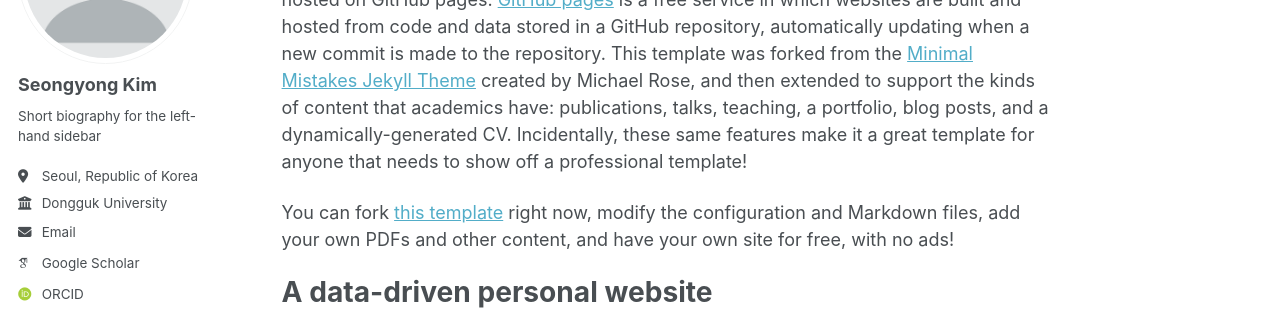
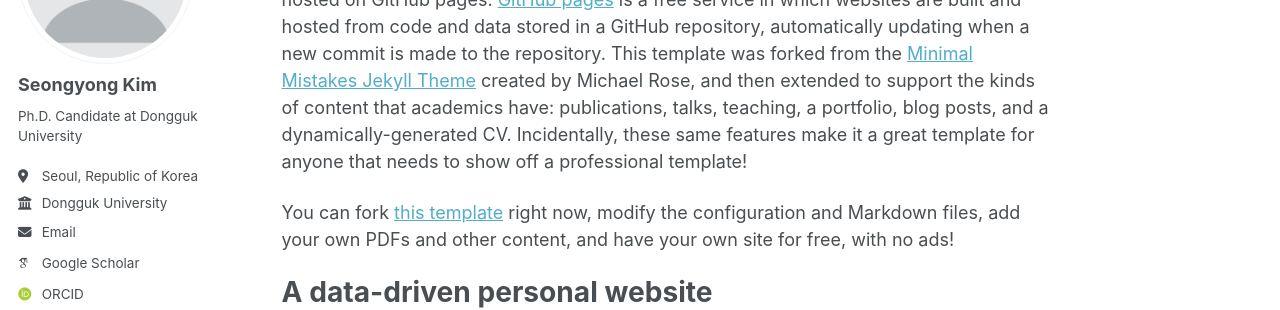
Before and after one commit to seongdrgn/seongdrgn.github.io, a Jekyll site: the page built from _pages/about.md, in a window 1280 px wide. Shown: the part 210-520 px from the top of the page. Built offline with Jekyll 4.4.1, drawn with Linux system fonts in a browser that asks for light colours; some web fonts are replaced; a script that is not in the unit is left out.

Commit message:
Update _config.yml

```diff
--- a/_config.yml
+++ b/_config.yml
@@ -25,7 +25,7 @@
   avatar           : "profile.png"
   name             : "Seongyong Kim"
   pronouns         : # example: "she/her"
-  bio              : "Short biography for the left-hand sidebar"
+  bio              : "Ph.D. Candidate at Dongguk University"
   location         : "Seoul, Republic of Korea"
   employer         : "Dongguk University"
   uri              : # URL
```
